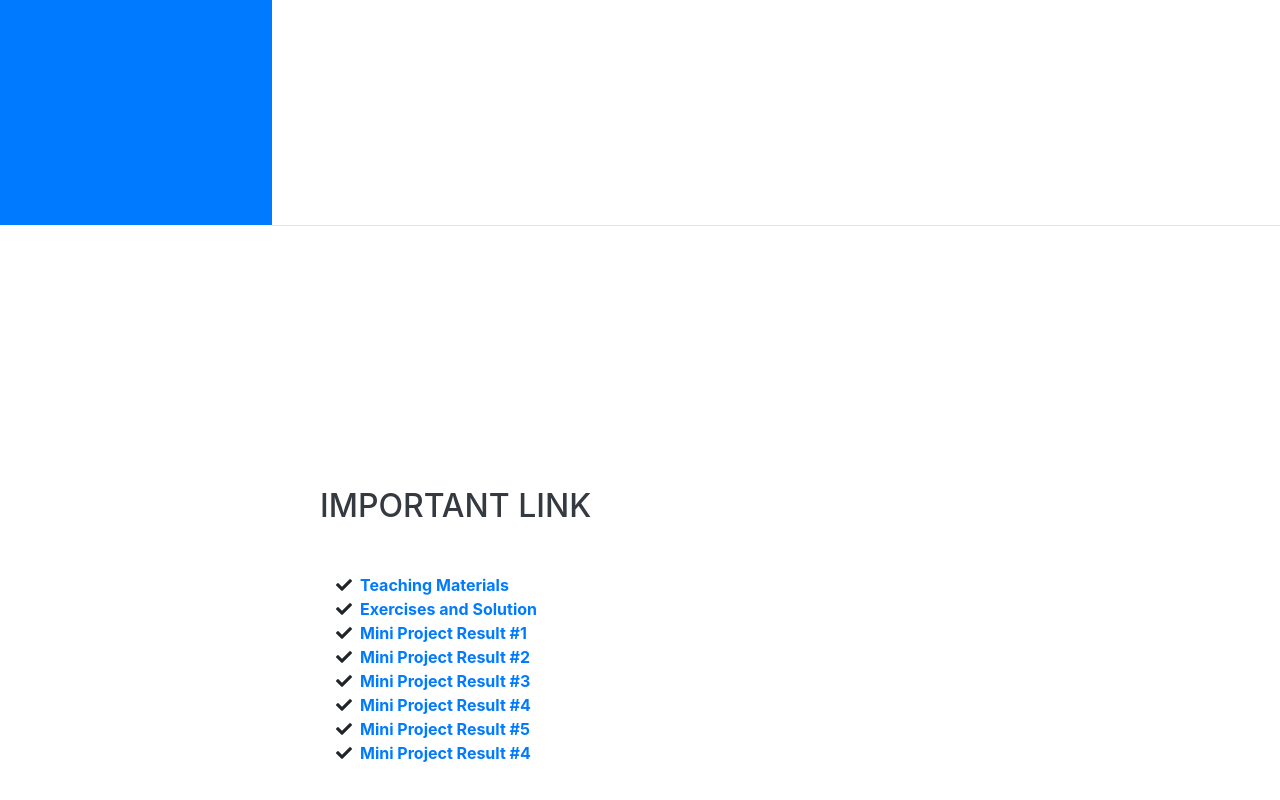
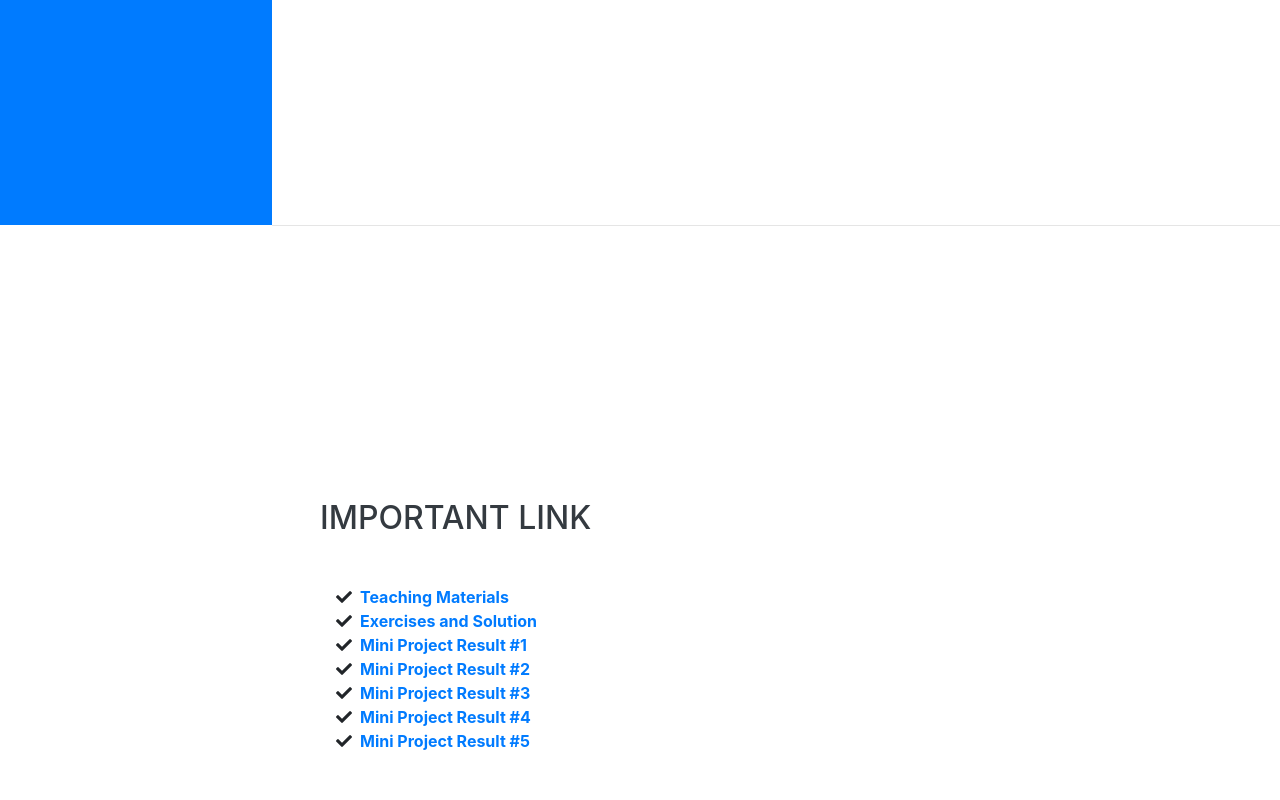
Before and after one commit to patcharinka/15016406, a website with bundled scripts: page index.html in a window 1280 px wide. Shown: the part 575-1375 px from the top of the page. Built offline with nearby package versions, Linux system fonts and the light colour scheme; a web font is replaced by a local one.

Commit message:
Update index.html

```diff
--- a/index.html
+++ b/index.html
@@ -268,12 +268,7 @@
 
 
             </li>
-            <li>
-              <i class="fa-li fa fa-check"></i>
-              <a href="https://61130055.github.io/github/" target="_blank"><b> Mini Project Result #4</b></a>
 
-
-            </li>
 
         </ul>
       </div>
```
